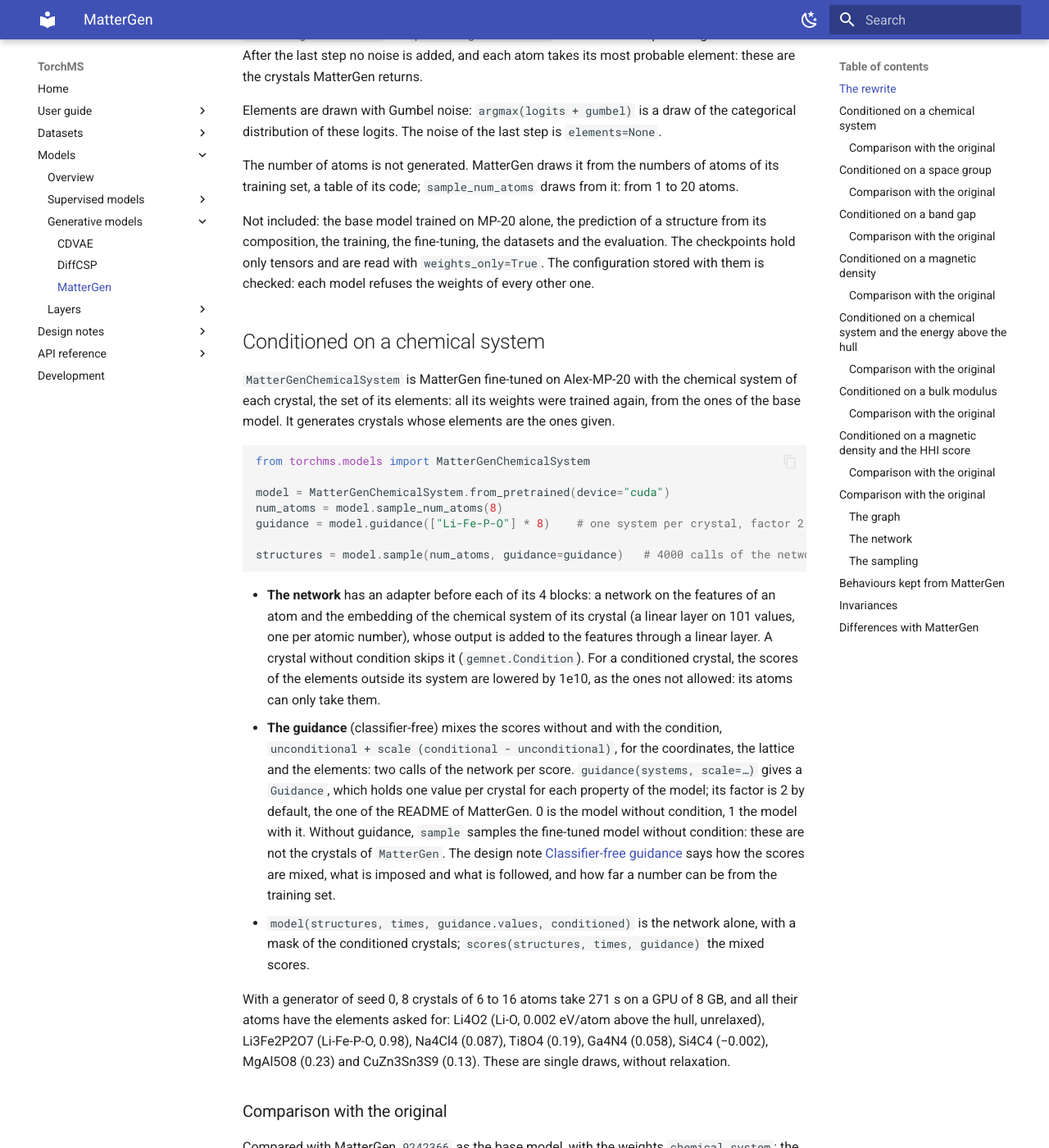
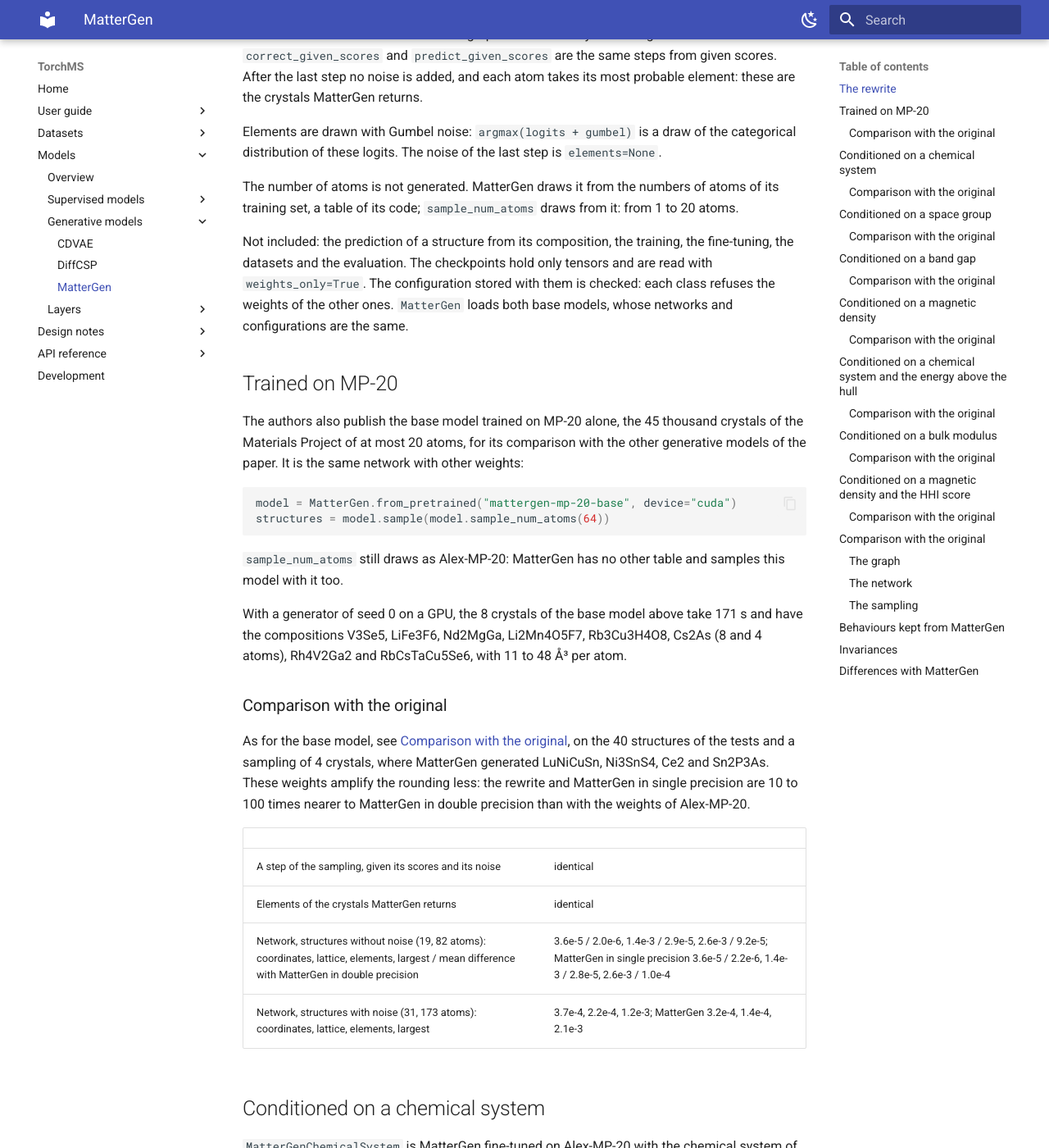
Before and after one commit to materials-toolkits/torch-ms, an MkDocs documentation site: the page built from docs/models/mattergen.md, in a window 1280 px wide and 1400 px high, scrolled down 2313 px. Shown: the whole window at 82% size. Built offline with MkDocs 1.6.1 and Material for MkDocs 9.7.7, drawn with Linux system fonts in a browser that asks for light colours; some of the changed text lies outside the part shown.

Commit message:
mattergen-mp-20-base: the base model of MatterGen trained on MP-20
Co-Authored-By: Claude Opus 5.5 <noreply@anthropic.com>

````diff
--- a/docs/models/mattergen.md
+++ b/docs/models/mattergen.md
@@ -3,8 +3,9 @@
 MatterGen is the diffusion model of crystals of Zeni, Pinsler, Zügner, Fowler, Horton, Fu
 et al. ([MatterGen](https://github.com/microsoft/mattergen), commit `9242366`, version
 1.0.3, MIT, [Nature 2025](https://doi.org/10.1038/s41586-025-08628-5)), in
-`torchms/models/mattergen/`. Eight of its nine published models are rewritten: the base model, which
-generates crystals of given numbers of atoms with their elements, without condition, and
+`torchms/models/mattergen/`. Its nine published models are rewritten: the base model, which
+generates crystals of given numbers of atoms with their elements, without condition, the
+same network trained on MP-20 alone (see [Trained on MP-20](#trained-on-mp-20)), and
 the models fine-tuned on a chemical system, a space group, the band gap, the magnetic
 density, a chemical system with the energy above the hull, the bulk modulus, and the
 magnetic density with the HHI score, which generate them with given elements or towards
@@ -24,7 +25,7 @@ these properties: see
 | Source | [MatterGen](https://github.com/microsoft/mattergen), commit `9242366` (1.0.3) |
 | License | MIT; its diffusion of the elements and its sampler are adapted from Google Research code under Apache-2.0 |
 | Paper | [A generative model for inorganic materials design](https://doi.org/10.1038/s41586-025-08628-5), Nature 639, 624 (2025), [arXiv:2312.03687](https://arxiv.org/abs/2312.03687) |
-| Weights | `mattergen-base`, of the authors (`mattergen_base` on [Hugging Face](https://huggingface.co/microsoft/mattergen)), trained on Alex-MP-20, 461 MB; `mattergen-chemical-system` (`chemical_system`), `mattergen-space-group` (`space_group`), `mattergen-dft-band-gap` (`dft_band_gap`), `mattergen-dft-mag-density` (`dft_mag_density`), `mattergen-chemical-system-energy-above-hull` (`chemical_system_energy_above_hull`) `mattergen-ml-bulk-modulus` (`ml_bulk_modulus`) and `mattergen-dft-mag-density-hhi-score` (`dft_mag_density_hhi_score`), fine-tuned from it, 512 MB each |
+| Weights | `mattergen-base`, of the authors (`mattergen_base` on [Hugging Face](https://huggingface.co/microsoft/mattergen)), trained on Alex-MP-20, 461 MB; `mattergen-mp-20-base` (`mp_20_base`), trained on MP-20, 461 MB; `mattergen-chemical-system` (`chemical_system`), `mattergen-space-group` (`space_group`), `mattergen-dft-band-gap` (`dft_band_gap`), `mattergen-dft-mag-density` (`dft_mag_density`), `mattergen-chemical-system-energy-above-hull` (`chemical_system_energy_above_hull`), `mattergen-ml-bulk-modulus` (`ml_bulk_modulus`) and `mattergen-dft-mag-density-hhi-score` (`dft_mag_density_hhi_score`), fine-tuned from the first one, 512 MB each |
 | Network | [GemNet-T](gemnet.md), 512 features, 4 blocks, 44.6 M parameters |
 | Transform | `AddRadiusGraph(7.0, max_image_shift=5)`, `KeepNearestNeighbors(50)`, `MirrorEdges()`, `AddTriplets()`, `AddBonds()` |
 | Difference with the original | a step of the sampling: identical, given the same scores and noise. The network: as near to MatterGen in double precision as MatterGen in single precision is, up to 1.6e-2 on the score of a lattice (values up to 5.6) |
@@ -90,10 +91,44 @@ categorical distribution of these logits. The noise of the last step is `element
 The number of atoms is not generated. MatterGen draws it from the numbers of atoms of its
 training set, a table of its code; `sample_num_atoms` draws from it: from 1 to 20 atoms.
 
-Not included: the base model trained on MP-20 alone, the prediction of a structure from
-its composition, the training, the fine-tuning, the datasets and the evaluation. The
-checkpoints hold only tensors and are read with `weights_only=True`. The configuration
-stored with them is checked: each model refuses the weights of every other one.
+Not included: the prediction of a structure from its composition, the training, the
+fine-tuning, the datasets and the evaluation. The checkpoints hold only tensors and are
+read with `weights_only=True`. The configuration stored with them is checked: each class
+refuses the weights of the other ones. `MatterGen` loads both base models, whose networks
+and configurations are the same.
+
+## Trained on MP-20
+
+The authors also publish the base model trained on MP-20 alone, the 45 thousand crystals
+of the Materials Project of at most 20 atoms, for its comparison with the other generative
+models of the paper. It is the same network with other weights:
+
+```{.python notest}
+model = MatterGen.from_pretrained("mattergen-mp-20-base", device="cuda")
+structures = model.sample(model.sample_num_atoms(64))
+```
+
+`sample_num_atoms` still draws as Alex-MP-20: MatterGen has no other table and samples
+this model with it too.
+
+With a generator of seed 0 on a GPU, the 8 crystals of the base model above take 171 s and
+have the compositions V3Se5, LiFe3F6, Nd2MgGa, Li2Mn4O5F7, Rb3Cu3H4O8, Cs2As (8 and 4
+atoms), Rh4V2Ga2 and RbCsTaCu5Se6, with 11 to 48 Å³ per atom.
+
+### Comparison with the original
+
+As for the base model, see [Comparison with the original](#comparison-with-the-original),
+on the 40 structures of the tests and a sampling of 4 crystals, where MatterGen generated
+LuNiCuSn, Ni3SnS4, Ce2 and Sn2P3As. These weights amplify the rounding less: the rewrite and
+MatterGen in single precision are 10 to 100 times nearer to MatterGen in double precision
+than with the weights of Alex-MP-20.
+
+| | |
+|---|---|
+| A step of the sampling, given its scores and its noise | identical |
+| Elements of the crystals MatterGen returns | identical |
+| Network, structures without noise (19, 82 atoms): coordinates, lattice, elements, largest / mean difference with MatterGen in double precision | 3.6e-5 / 2.0e-6, 1.4e-3 / 2.9e-5, 2.6e-3 / 9.2e-5; MatterGen in single precision 3.6e-5 / 2.2e-6, 1.4e-3 / 2.8e-5, 2.6e-3 / 1.0e-4 |
+| Network, structures with noise (31, 173 atoms): coordinates, lattice, elements, largest | 3.7e-4, 2.2e-4, 1.2e-3; MatterGen 3.2e-4, 1.4e-4, 2.1e-3 |
 
 ## Conditioned on a chemical system
 
````
Also changed, not shown: docs/guide/models.md (+3 -0 lines), docs/models/index.md (+5 -5 lines), src/torchms/models/mattergen/config.yaml (+7 -0 lines), 3 other files.
